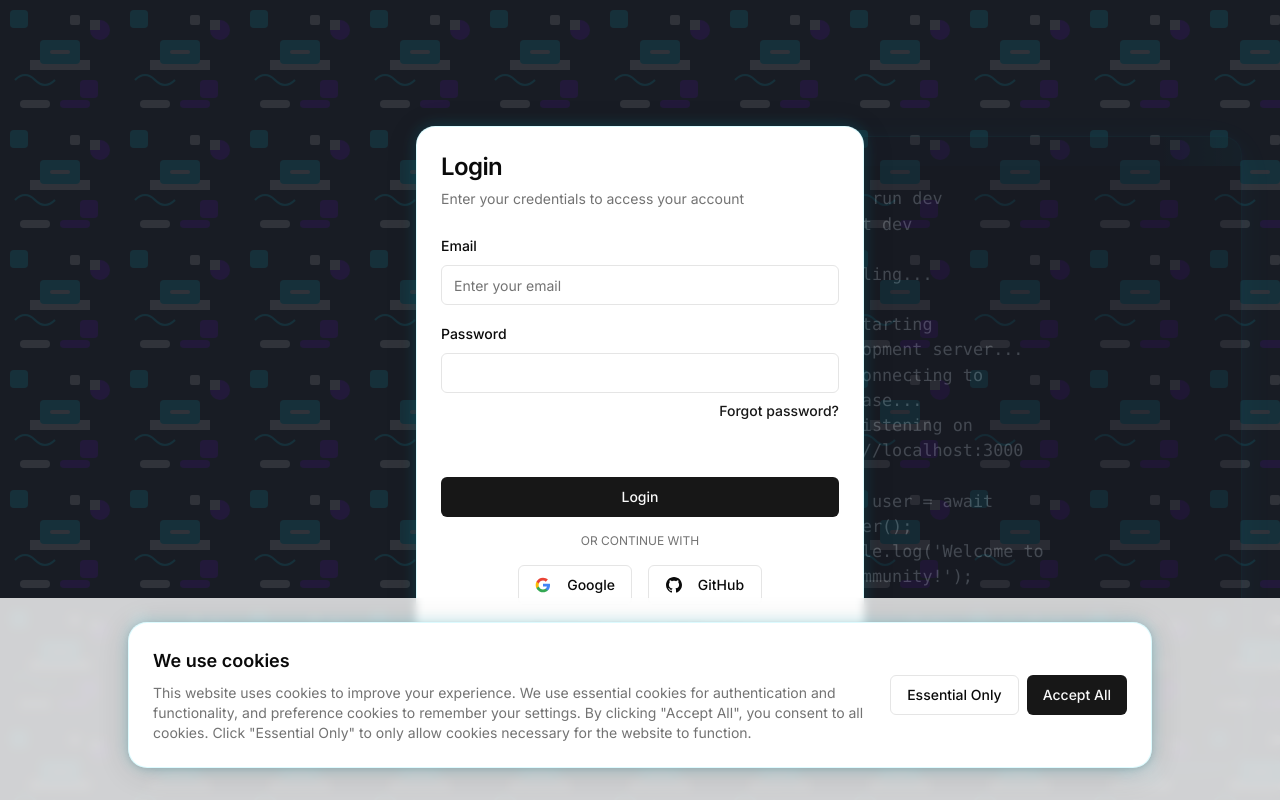
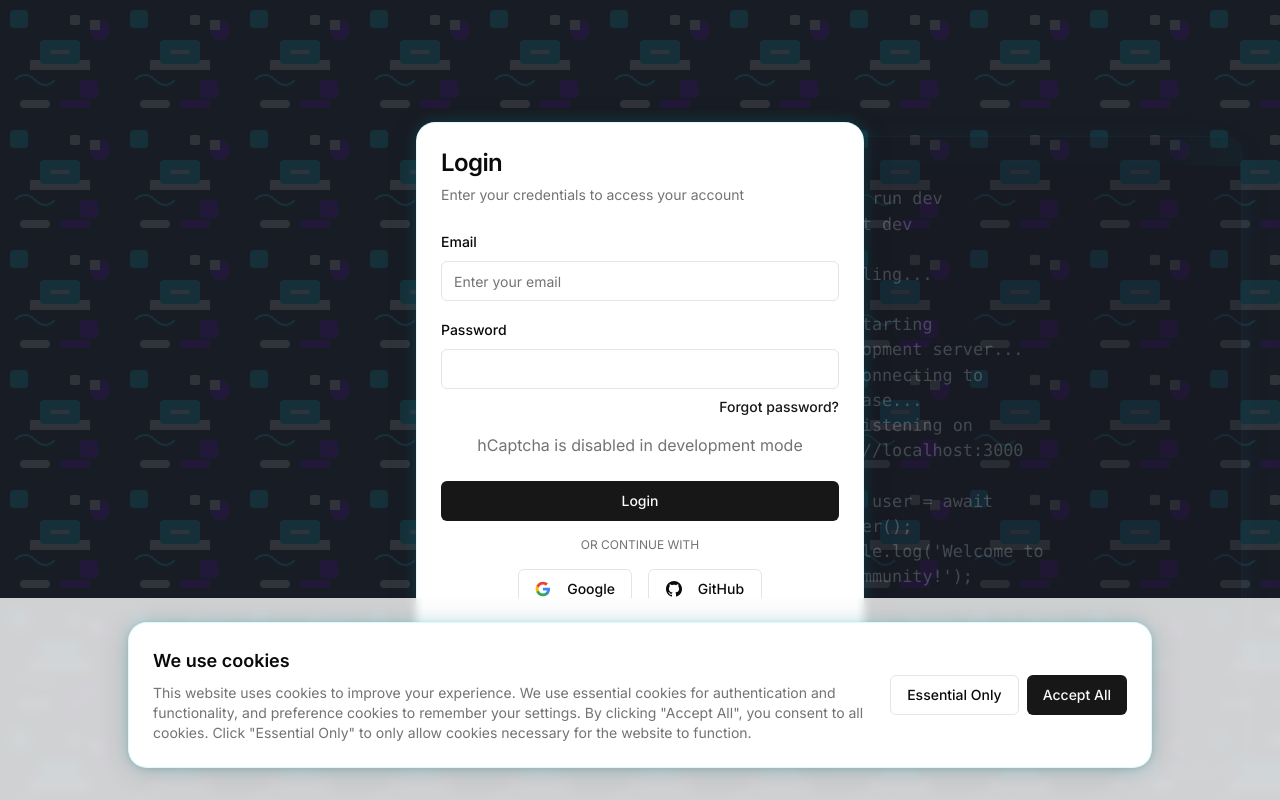
Before and after one commit to IvanGoranov02/it-community-forum, a Next.js app: page /login in a window 1280 px wide. Built offline with nearby package versions, Linux system fonts and the light colour scheme; no server answers.

Commit message:
feat: Add development mode message in HCaptchaWrapper for better clarity

```diff
--- a/components/HCaptchaWrapper.tsx
+++ b/components/HCaptchaWrapper.tsx
@@ -45,6 +45,9 @@ export function HCaptchaWrapper({ sitekey, onVerify, onExpire }: HCaptchaWrapper
     return () => clearInterval(interval)
   }, [])
 
+  if (process.env.NODE_ENV === 'development') {
+    return <div className="text-center text-muted-foreground">hCaptcha is disabled in development mode</div>;
+  }
   return (
     <NoStrictMode>
       <div className="flex justify-center my-2">
```
